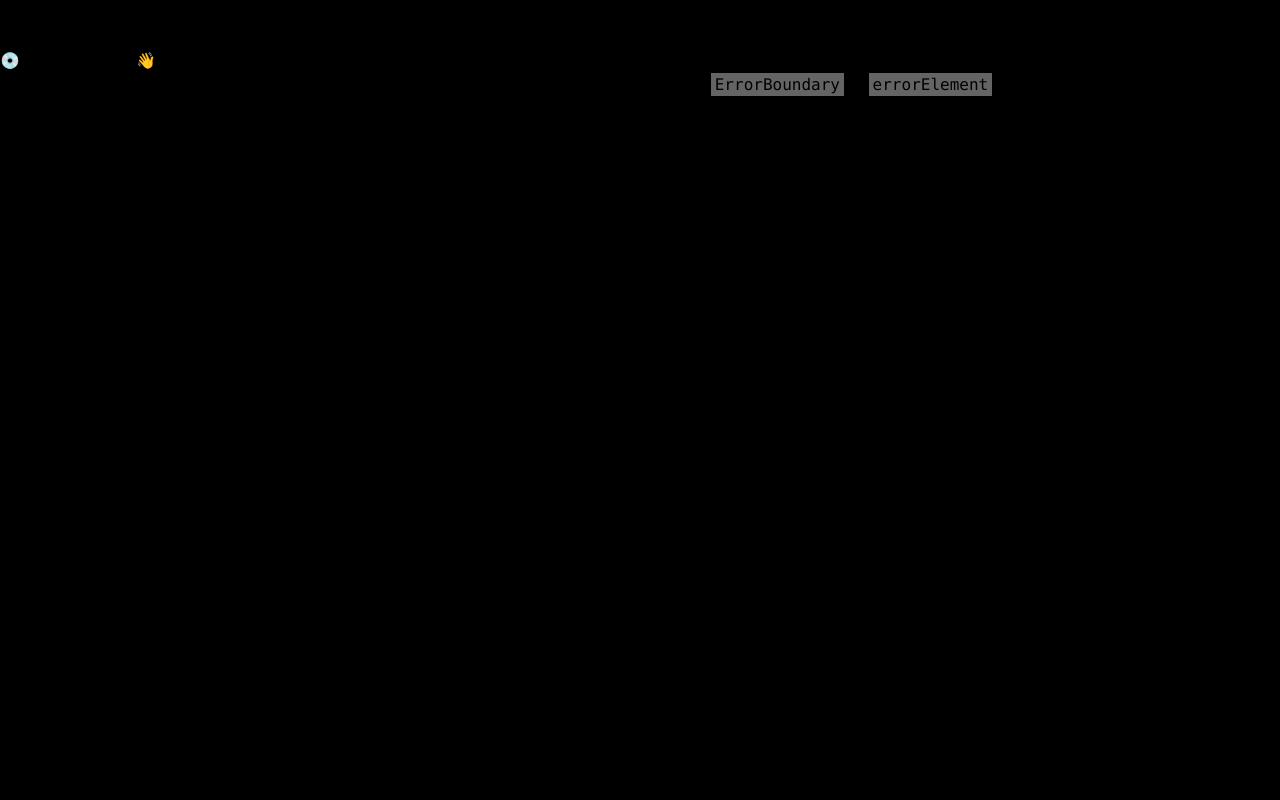
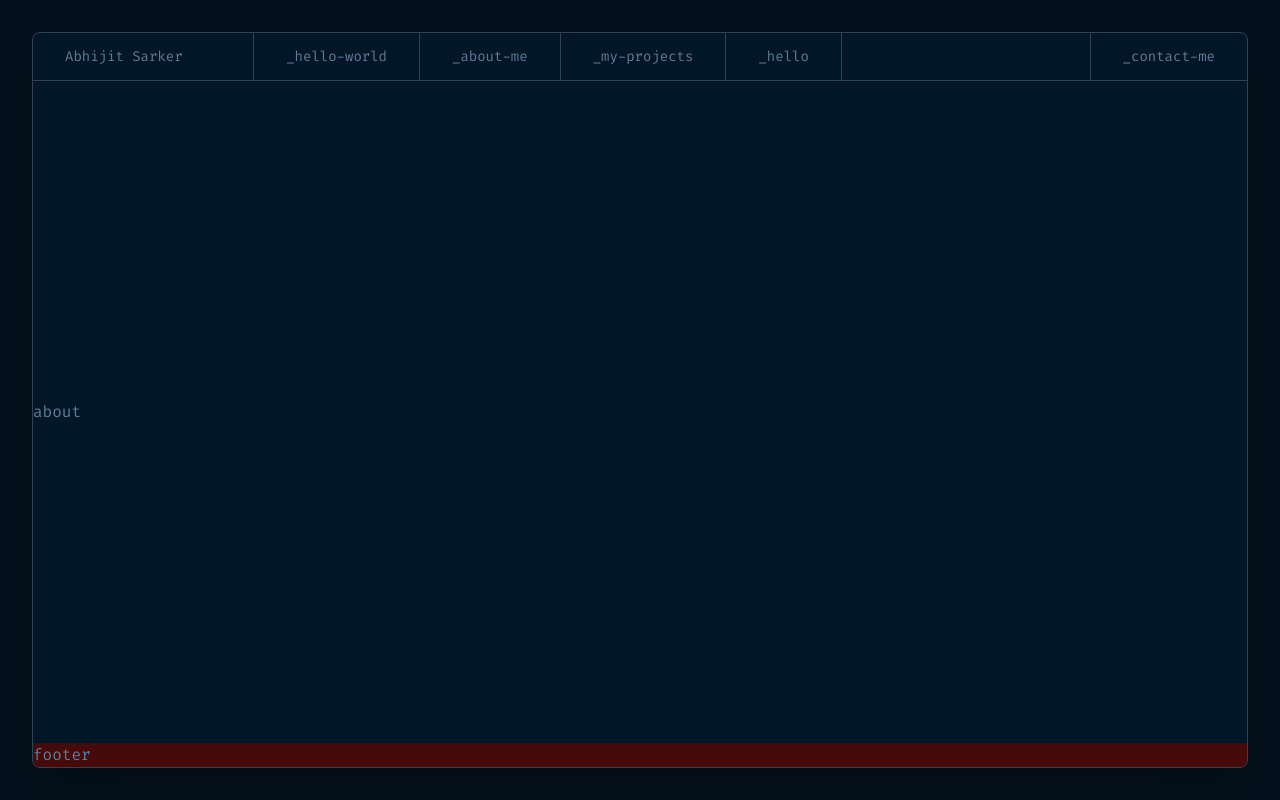
Before and after one commit to AbhijitSarker/portfolio, a React (Vite) app: page /about-me in a window 1280 px wide. Before the commit this address had no page. Built offline with nearby package versions, Linux system fonts and the light colour scheme.

Commit message:
added the pages and routes

```diff
--- a/src/Components/Header/Header.jsx
+++ b/src/Components/Header/Header.jsx
@@ -1,4 +1,5 @@
 import React from 'react';
+import { Link } from 'react-router-dom';
 
 const Header = () => {
     return (
@@ -12,16 +13,27 @@ const Header = () => {
             <div className='flex flex-row justify-between w-full'>
                 <div className='flex'>
 
-                    <div className='flex items-center h-full border-r  border-r-slate-700 px-8'>_hello</div>
-                    <div className='flex items-center h-full border-r  border-r-slate-700 px-8'>_hello</div>
-                    <div className='flex items-center h-full border-r  border-r-slate-700 px-8'>_hello</div>
+                    <Link to={'/'}>
+                        <div className='flex items-center h-full border-r  border-r-slate-700 px-8 hover:text-white hover:bg-[#0F2031]'>_hello-world</div>
+                    </Link>
+                    <Link to={'/about-me'}>
+                        <div className='flex items-center h-full border-r  border-r-slate-700 px-8 hover:text-white hover:bg-[#0F2031]'>_about-me</div>
+                    </Link>
+                    <Link to={'/my-projects'}>
+                        <div className='flex items-center h-full border-r  border-r-slate-700 px-8 hover:text-white hover:bg-[#0F2031]'>_my-projects</div>
+                    </Link>
+                    <Link to={'/contact-me'}>
+                        <div className='flex items-center h-full border-r  border-r-slate-700 px-8 hover:text-white hover:bg-[#0F2031]'>_hello</div>
+                    </Link>
 
                 </div>
 
                 {/* contact me */}
-                <div className='border-l border-l-slate-700 px-8 w-56 flex items-center'>
-                    <p>_Contact me</p>
-                </div>
+                {/* <div className='border-l border-l-slate-700 px-8 w-56 flex items-center'> */}
+                <Link to={'/contact-me'}>
+                    <div className='flex items-center h-full border-l  border-l-slate-700 px-8 hover:text-white hover:bg-[#0F2031]'>_contact-me</div>
+                </Link>
+                {/* </div> */}
             </div>
         </div>
     );
--- a/src/Layout/Layout.jsx
+++ b/src/Layout/Layout.jsx
@@ -1,4 +1,4 @@
-import React from 'react';
+import { Outlet } from 'react-router-dom';
 import Header from '../Components/Header/Header';
 import Footer from '../Components/Footer/Footer';
 
@@ -11,7 +11,7 @@ const Layout = () => {
                     <Header></Header>
                 </div>
 
-
+                <Outlet></Outlet>
 
                 <div className='bg-red-950 rounded-b-lg'>
                     <Footer></Footer>
--- /dev/null
+++ b/src/Pages/About/About.jsx
@@ -0,0 +1,11 @@
+import React from 'react';
+
+const About = () => {
+    return (
+        <div>
+            about
+        </div>
+    );
+};
+
+export default About;
--- /dev/null
+++ b/src/Pages/Contact/Contact.jsx
@@ -0,0 +1,11 @@
+import React from 'react';
+
+const Contact = () => {
+    return (
+        <div>
+            contact
+        </div>
+    );
+};
+
+export default Contact;
--- /dev/null
+++ b/src/Pages/Projects/Projects.jsx
@@ -0,0 +1,11 @@
+import React from 'react';
+
+const Projects = () => {
+    return (
+        <div>
+            projects
+        </div>
+    );
+};
+
+export default Projects;
```
Also changed, not shown: src/Routes/Routes.jsx (+15 -0 lines).
